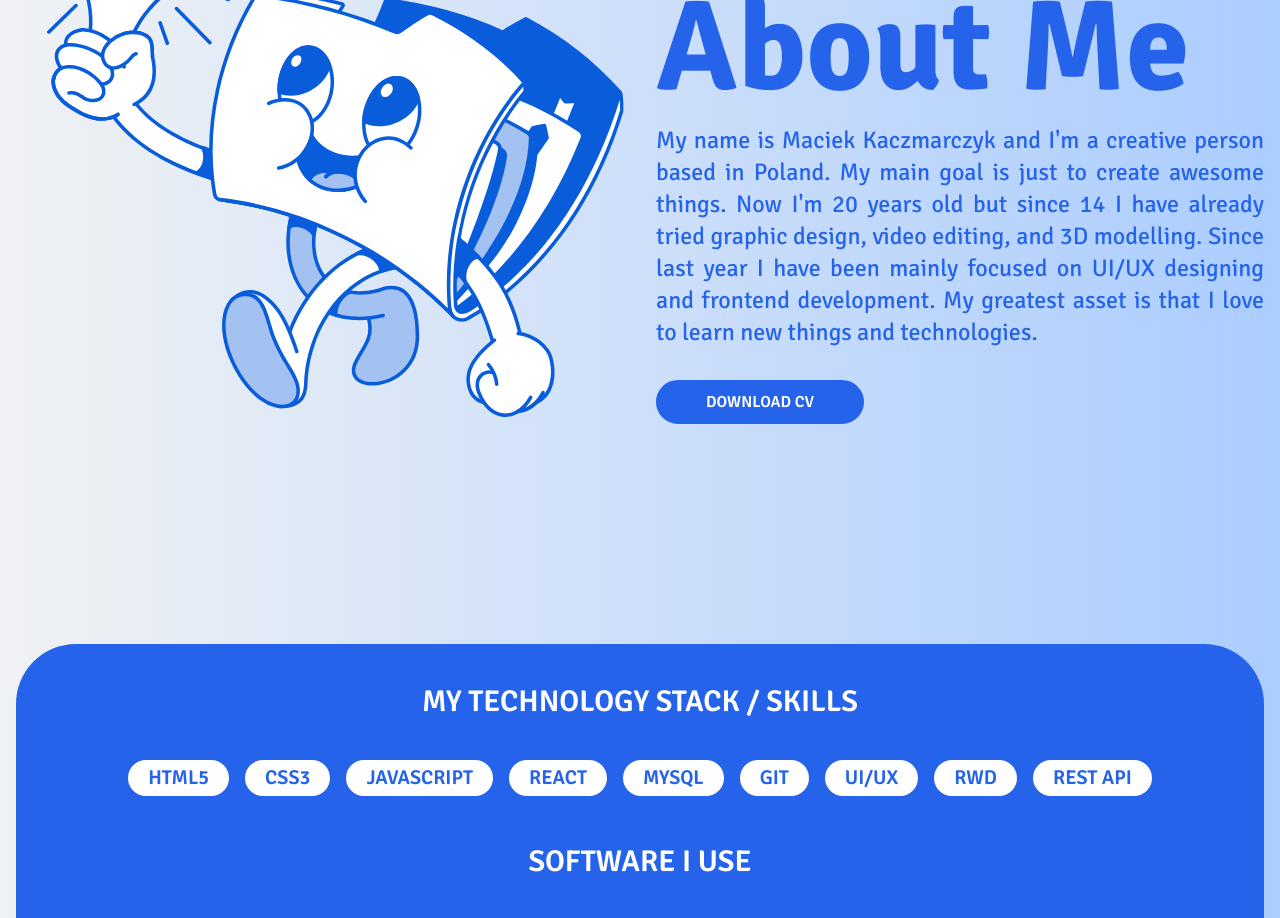
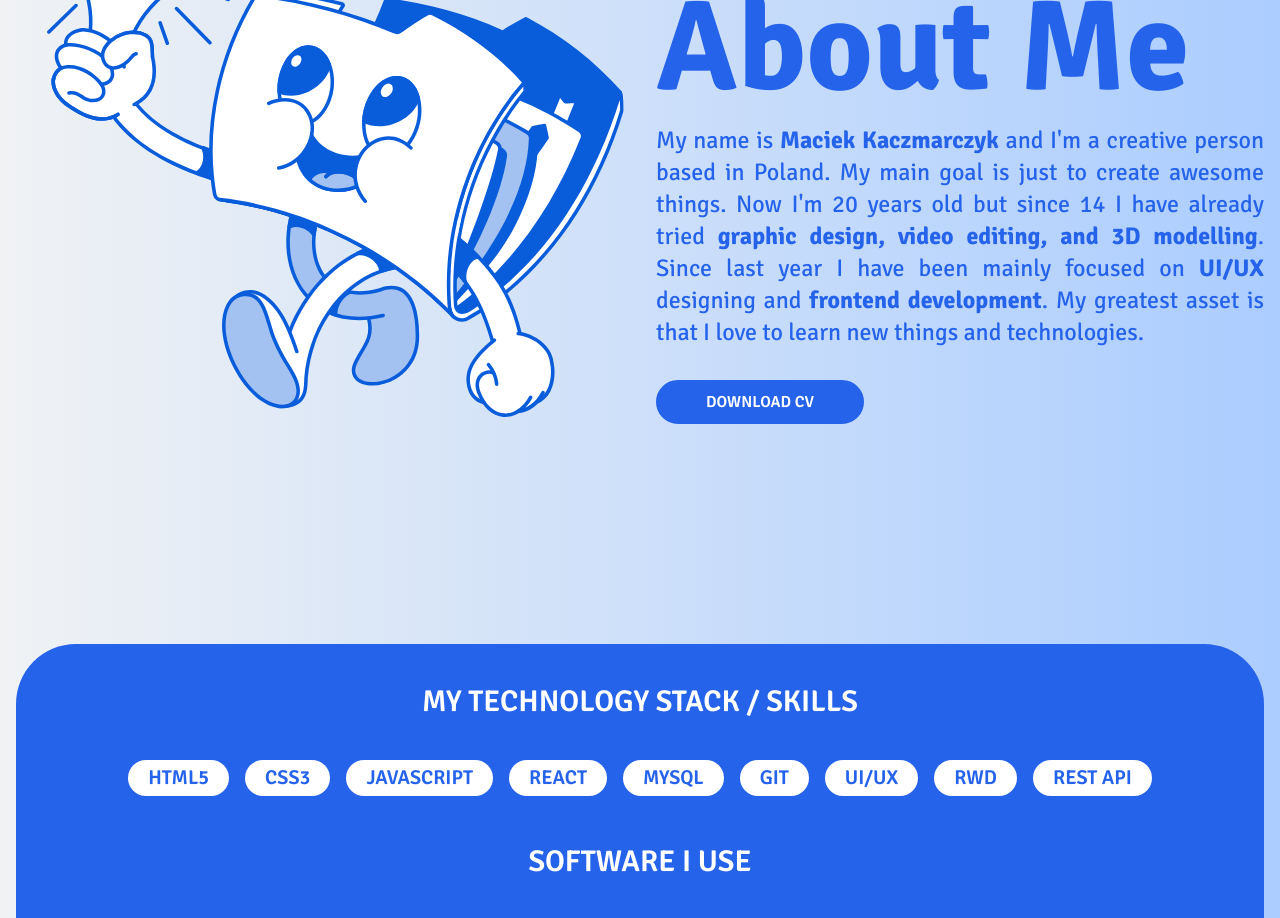
Before and after one commit to Maciej-Kaczmarczyk/personal-website, a Next.js app: page / in a window 1280 px wide. Shown: the part 1180-2098 px from the top of the page. Built offline with nearby package versions, Linux system fonts and the light colour scheme.

Commit message:
added custom scroll

```diff
--- a/components/About.tsx
+++ b/components/About.tsx
@@ -21,12 +21,12 @@ const About = () => {
             About Me
           </h2>
           <p className="text-sm sm:text-base md:text-lg lg:text-xl xl:text-2xl text-blue-600">
-            My name is Maciek Kaczmarczyk and I&apos;m a creative
+            My name is <span className=' font-bold'>Maciek Kaczmarczyk</span> and I&apos;m a creative
             person based in Poland. My main goal is just to create
             awesome things. Now I&apos;m 20 years old but since 14
-            I have already tried graphic design, video editing,  and
-            3D modelling. Since last year I have been mainly focused
-            on UI/UX designing and frontend development. My greatest
+            I have already tried <span className=' font-bold'>graphic design, video editing,  and
+            3D modelling</span>. Since last year I have been mainly focused
+            on <span className=' font-bold'>UI/UX</span> designing and <span className=' font-bold'>frontend development</span>. My greatest
             asset is that I love to learn new things and technologies.
           </p>
           <div className="flex justify-center lg:justify-start gap-2">
--- a/styles/globals.css
+++ b/styles/globals.css
@@ -6,9 +6,29 @@
 
 
 
-
 :root{
   font-family: 'Signika', sans-serif;
   background: rgb(240,242,244);
   background: linear-gradient(90deg, rgba(240,242,244,1) 0%, rgba(171,205,255,1) 100%);
+
 }
+
+/* width */
+::-webkit-scrollbar {
+  width: 10px;
+}
+
+/* Track */
+::-webkit-scrollbar-track {
+  background: #f1f1f1;
+}
+
+/* Handle */
+::-webkit-scrollbar-thumb {
+  background: rgb(37 99 235);
+}
+
+/* Handle on hover */
+::-webkit-scrollbar-thumb:hover {
+  background: #555;
+}
```
